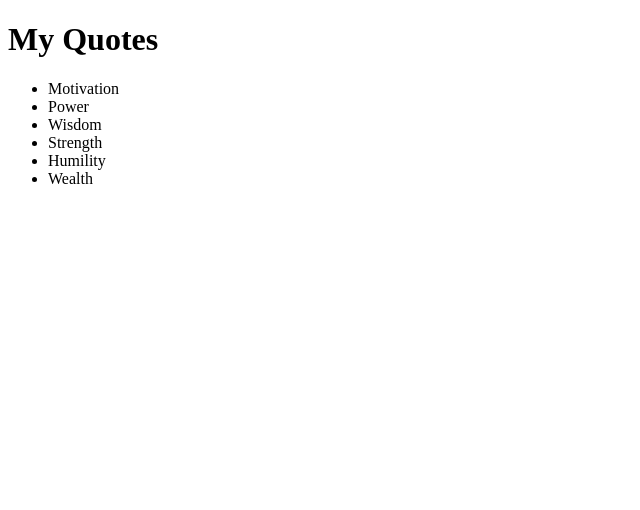
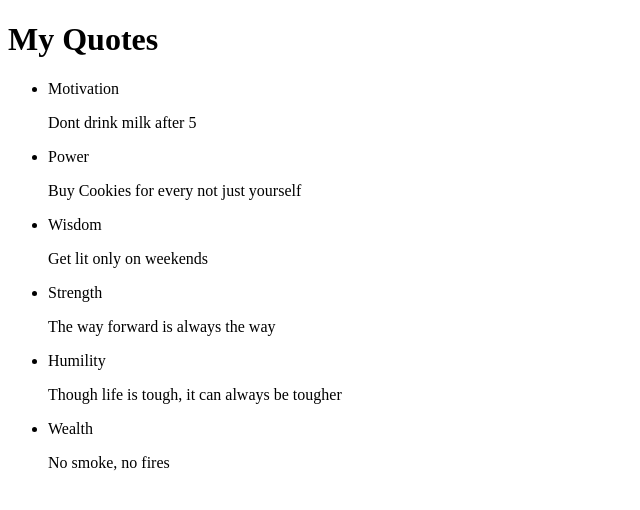
Before and after one commit to AbugaAroni/AngularIP1, an Angular app: page / in a window 1280 px wide. Shown: the top 510 px of the page, without its empty margins (0-640 px from the left). Built offline with nearby package versions, Linux system fonts and the light colour scheme.

Commit message:
add a working details component

```diff
--- a/src/app/quotes-details/quotes-details.component.html
+++ b/src/app/quotes-details/quotes-details.component.html
@@ -1 +1 @@
-<p>quotes-details works!</p>
+<p>{{quotes.description}}</p>
--- a/src/app/quotes-details/quotes-details.component.ts
+++ b/src/app/quotes-details/quotes-details.component.ts
@@ -1,4 +1,5 @@
-import { Component, OnInit } from '@angular/core';
+import { Component, OnInit, Input } from '@angular/core';
+import { Quotes } from '../quotes';
 
 @Component({
   selector: 'app-quotes-details',
@@ -7,6 +8,7 @@
 })
 export class QuotesDetailsComponent implements OnInit {
 
+  @Input() quotes:Quotes;
   constructor() { }
 
   ngOnInit(): void {
--- a/src/app/quotes/quotes.component.html
+++ b/src/app/quotes/quotes.component.html
@@ -3,6 +3,7 @@
   <ul>
       <li *ngFor='let quote of quotes'>
         {{quote.name}}
+        <app-quotes-details [quotes]='quote'></app-quotes-details>
       </li>
   </ul>
 </div>
```
